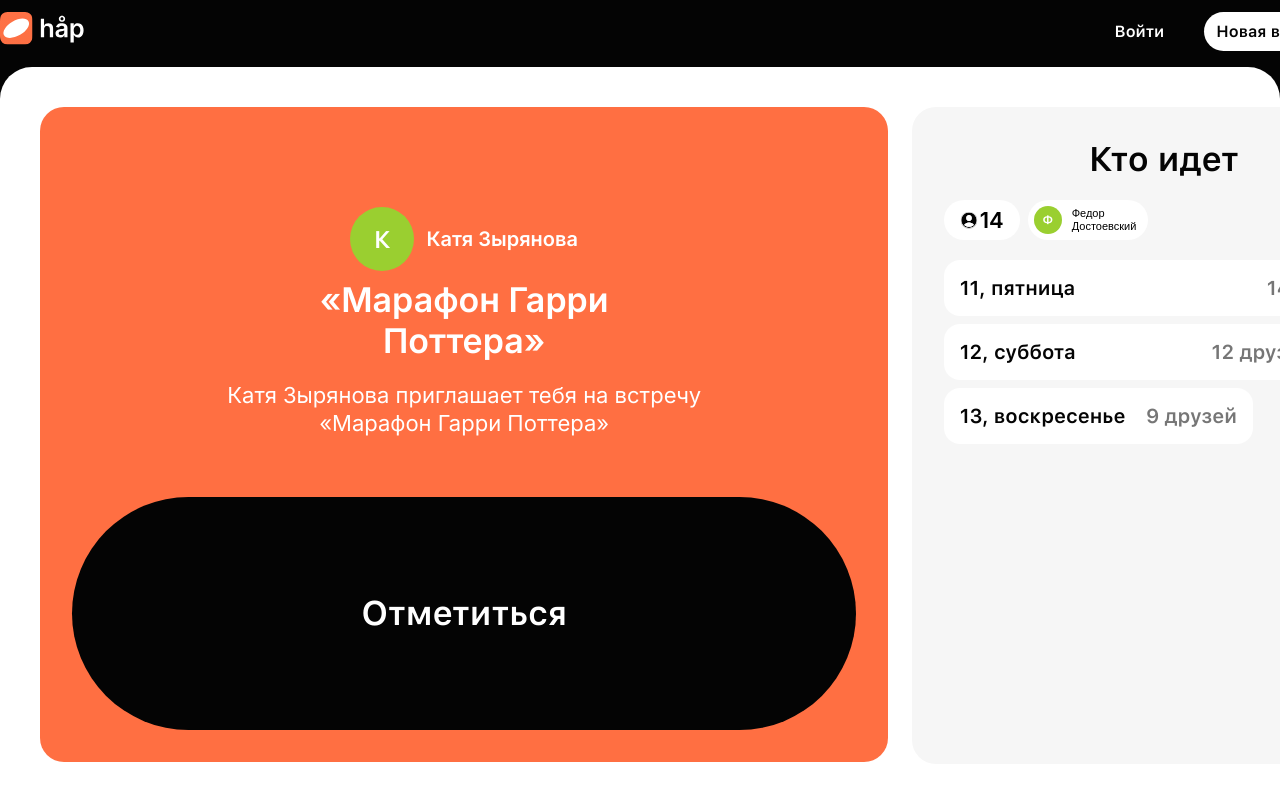
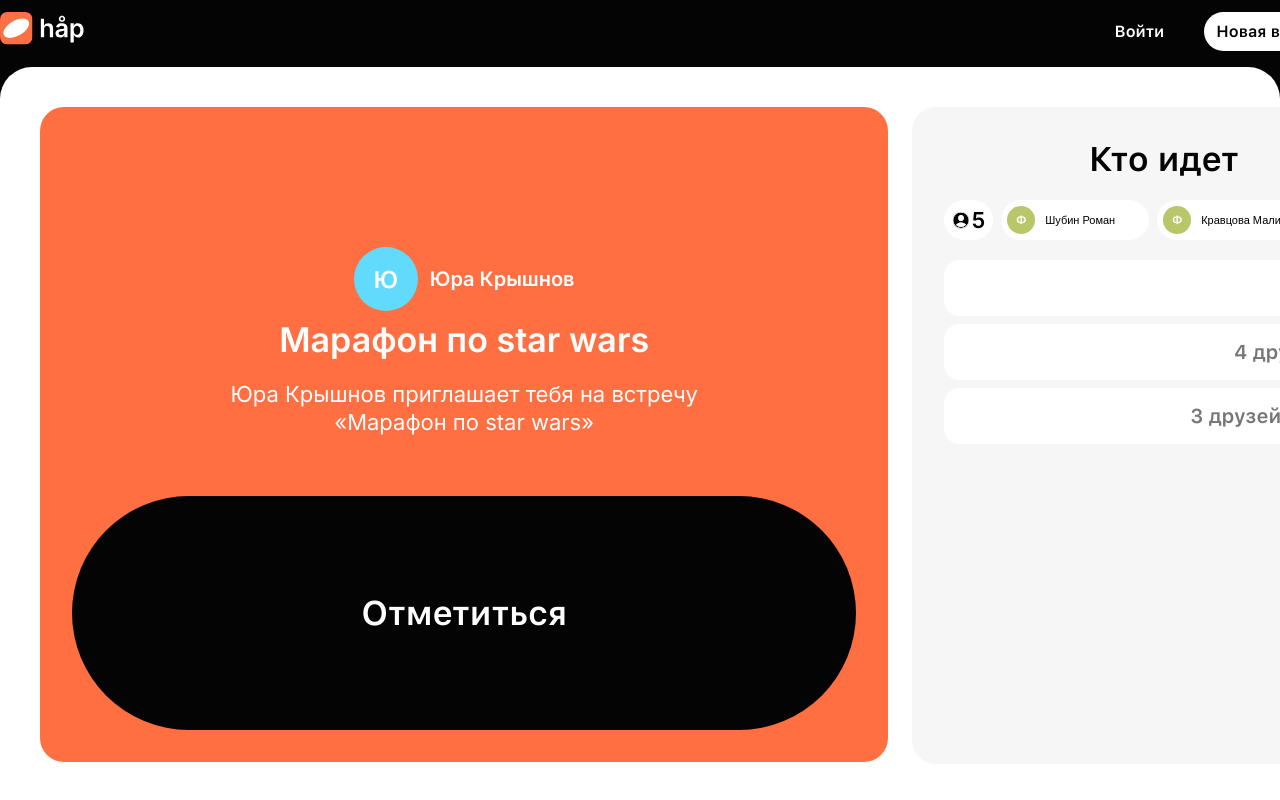
Before and after one commit to ruby-dissidents/consumer, a React (Create React App) app: page /marking in a window 1280 px wide. Shown: the top 800 px of the page. Built offline with nearby package versions, Linux system fonts and the light colour scheme.

Commit message:
fea: Added marking card

```diff
--- a/src/components/MarkingCard/_marking_card.styles.css
+++ b/src/components/MarkingCard/_marking_card.styles.css
@@ -13,7 +13,7 @@
 
 .d_map_marking_card_author_img {
   border-radius: 100px;
-  background-color: #9ACF30;
+  background-color: #61dafb;
   width: 64px;
   height: 64px;
   display: flex;
--- a/src/components/PageWrapper/Fragment/_EventNavBar.jsx
+++ b/src/components/PageWrapper/Fragment/_EventNavBar.jsx
@@ -2,6 +2,7 @@
 import { Link } from "react-router-dom"
 
 import IconClose from "../../../assets/images/icon-close.svg"
+import { marking } from "../../../constants"
 
 export const EventNavBar = () => {
   const [isOpenModal, setIsOpenModal] = useState(false)
@@ -9,7 +10,7 @@
   return (
     <div className="d_pw_navbar">
       <div style={{ display: "flex", flexDirection: "column" }}>
-        <div className="d_pw_navbar_title">«Марафон Гарри Поттера»</div>
+        <div className="d_pw_navbar_title">{marking.eventName}</div>
         <div className="d_pw_navbar_description">Укажи день и время когда тебе будет удобно</div>
       </div>
       <button className="d_pw_navbar_link" onClick={() => setIsOpenModal((prevState) => !prevState)} children="Далее" />
--- a/src/components/StatisticsCard/_StatisticsCard.jsx
+++ b/src/components/StatisticsCard/_StatisticsCard.jsx
@@ -2,29 +2,33 @@
 
 import IconUser from "../../assets/images/icon-users.svg"
 import "./_statistics_card.styles.css"
+import { getRandomColor } from "../../constants"
 
-export const StatisticsCard = ({ statistics }) => (
+export const StatisticsCard = ({ statistics, users }) => (
   <div className="d_map_statistics">
     <div className="d_map_statistics_title">Кто идет</div>
     <div className="d_map_users">
       <div className="d_map_number_users">
         <img src={IconUser} alt="icon user" width="18" height="18" />
-        14
+        {users.length - 1}
       </div>
       <div className="d_ce_scroll">
-        <div className="d_ce_participant">
-          <div className="d_ce_participant_avatar">Ф</div>
-          <div className="d_ce_participant_title">
-            Федор <br /> Достоевский
-          </div>
-        </div>
+        {users.map(
+          (item, index) =>
+            index !== 0 && (
+              <div className="d_ce_participant">
+                <div className="d_ce_participant_avatar" style={getRandomColor()} children="Ф" />
+                <div className="d_ce_participant_title">{item.name}</div>
+              </div>
+            )
+        )}
       </div>
     </div>
     <div className="d_map_statistics_list">
-      {statistics.map(({ date, numberOfFriends, width }) => (
-        <div className="d_map_statistics_list_item" style={{ width: `${width}%` }} key={numberOfFriends}>
-          <div className="d_map_statistics_list_item_title">{date}</div>
-          <div className="d_map_statistics_list_item_friends">{numberOfFriends} друзей</div>
+      {statistics.map(({ fullData, users, level }, index) => (
+        <div className="d_map_statistics_list_item" style={{ width: `calc(${level} - 7%)` }} key={level}>
+          <div className="d_map_statistics_list_item_title">{fullData}</div>
+          <div className="d_map_statistics_list_item_friends">{index <= 2 ? users - 1 : users} друзей</div>
         </div>
       ))}
     </div>
--- a/src/constants/_common.js
+++ b/src/constants/_common.js
@@ -1 +1,20 @@
-export const userList = ["Антон Лавреньтев", "Алена Евтушенко"]
+const colors = [
+  "#42ff9a",
+  "#2B2B2B",
+  "#bac66a",
+  "#9ACF30",
+  "#fbca61",
+  "#AAFF42FF",
+  "#42FF9AFF",
+  "#C66A6AFF",
+  "#BAC66AFF",
+  "#71e75f",
+]
+
+export function getRandomColor() {
+  const randomColor = colors[Math.floor(Math.random() * colors.length)]
+
+  return {
+    backgroundColor: randomColor,
+  }
+}
--- a/src/constants/_events.js
+++ b/src/constants/_events.js
@@ -4,19 +4,19 @@
   {
     link: "/event-page/0",
     title: "Марафон \n по star wars",
-    data: "июнь: 21, 6-6, 6; июнь: 22, 23, 24",
+    data: "июнь: 22, 23, 24",
     color: "#FF6F42",
   },
   {
     link: "/event-page/1",
     title: "Согласование отчетности ЭЕС-715",
-    data: "июнь: 1, 1-6, 7; июнь: 5, 6",
+    data: "июнь: 5, 6",
     color: "#2B2B2B",
   },
   {
     link: "/event-page/2",
     title: "Летний выезд на природу",
-    data: "июнь: 6, 1-6, 7; июнь: 10, 12",
+    data: "июнь: 10, 12",
     color: "#836AC6",
   },
 ]
@@ -68,6 +68,27 @@
 
 const usersSlice = [...users]
 
+const statistics = [
+  {
+    date: "22 июн, ср",
+    fullDat: "22, среда",
+    users: 6,
+    level: "100%",
+  },
+  {
+    date: "23 июн, чт",
+    fullDat: "23, четверг",
+    users: 5,
+    level: "90%",
+  },
+  {
+    date: "24 июн, пт",
+    fullDat: "24, четверг",
+    users: 4,
+    level: "80%",
+  },
+]
+
 export const eventMdSW = [
   {
     title: "Марафон по star wars",
@@ -102,22 +123,13 @@
         users: usersEvent2,
       },
     ],
-    statistics: [
-      {
-        date: "22 июн, ср",
-        users: 6,
-        level: "100%",
-      },
-      {
-        date: "23 июн, чт",
-        users: 5,
-        level: "90%",
-      },
-      {
-        date: "24 июн, пт",
-        users: 4,
-        level: "80%",
-      },
-    ],
+    statistics: [...statistics],
   },
 ]
+
+export const marking = {
+  eventName: "Марафон по star wars",
+  org: "Юра Крышнов",
+  users: users,
+  statistics: [...statistics],
+}
--- a/src/pages/EventPage/fragment/CardEvent/_CardEvent.jsx
+++ b/src/pages/EventPage/fragment/CardEvent/_CardEvent.jsx
@@ -1,6 +1,7 @@
 import React from "react"
 
 import "./_card_event.styles.css"
+import { getRandomColor } from "../../../../constants"
 
 export const CardEvent = ({ title, active = false, setIsOpenModalInvite, number, users }) => {
   const classNameParticipants = active ? "d_ce free" : "d_ce"
@@ -18,7 +19,7 @@
             <div className="d_ce_scroll">
               {users.map(({ name }) => (
                 <div className="d_ce_participant" key={name}>
-                  <div className="d_ce_participant_avatar">{name[0]}</div>
+                  <div className="d_ce_participant_avatar" style={getRandomColor()} children={name[0]} />
                   <div className="d_ce_participant_title">{name}</div>
                 </div>
               ))}
--- a/src/pages/EventPage/fragment/CardEvent/_card_event.styles.css
+++ b/src/pages/EventPage/fragment/CardEvent/_card_event.styles.css
@@ -48,12 +48,15 @@
 }
 
 .d_ce_scroll {
+    width: 1000px;
     display: flex;
+    overflow: hidden;
 }
 
 .d_ce_participant {
     border-radius: 20px;
     background: #FFFFFF;
+    min-width: 130px;
     display: flex;
     align-items: center;
     margin-right: 8px;
--- a/src/pages/EventPage/fragment/ModalInvite/_ModalInvite.jsx
+++ b/src/pages/EventPage/fragment/ModalInvite/_ModalInvite.jsx
@@ -3,6 +3,7 @@
 import IconClose from "../../../../assets/images/icon-close.svg"
 import { statisticsTimes } from "./_constants"
 import "./_modal_invite.css"
+import { getRandomColor } from "../../../../constants"
 
 export const ModalInvite = ({ isOpen, setIsOpenModalInvite, statistics }) => {
   function getStartLine({ timeLine }) {
@@ -41,7 +42,7 @@
             <div className="d_ep_users_title">Участники</div>
             {statistics.users.map(({ name }) => (
               <div className="d_ep_user" key={name}>
-                <div className="d_ep_user_avatar" children={name[0]} />
+                <div className="d_ep_user_avatar" style={getRandomColor()} children={name[0]} />
                 {name}
               </div>
             ))}
--- a/src/pages/EventPage/fragment/ModalUser/_ModalUser.jsx
+++ b/src/pages/EventPage/fragment/ModalUser/_ModalUser.jsx
@@ -2,6 +2,7 @@
 
 import IconClose from "../../../../assets/images/icon-close.svg"
 import "./_modal_user.css"
+import { getRandomColor } from "../../../../constants"
 
 export const ModalUser = ({ isOpen, setIsOpenModalUsers, participants }) => {
   if (!isOpen) return null
@@ -18,7 +19,7 @@
         <div className="d_ep_invite_user_lists">
           {participants.map(({ name }) => (
             <div className="d_ep_invite_user" key={name}>
-              <div className="d_ep_invite_user_avatar" children={name[0]} />
+              <div className="d_ep_invite_user_avatar" style={getRandomColor()} children={name[0]} />
               <div className="d_ep_invite_user_text" children={name} />
             </div>
           ))}
--- a/src/pages/MarkingPage/_constants.js
+++ /dev/null
@@ -1,16 +0,0 @@
-export const statistics = [
-  {
-    date: "11, пятница",
-    numberOfFriends: "14",
-  },
-  {
-    date: "12, суббота",
-    numberOfFriends: "12",
-    width: 80,
-  },
-  {
-    date: "13, воскресенье",
-    numberOfFriends: "9",
-    width: 63,
-  },
-]
--- a/src/pages/MarkingPage/index.jsx
+++ b/src/pages/MarkingPage/index.jsx
@@ -2,20 +2,20 @@
 import { Link } from "react-router-dom"
 
 import { MarkingCard, StatisticsCard } from "../../components"
-import { statistics } from "./_constants"
+import { marking } from "../../constants"
 import "./_marking_page.css"
 
 const MarkingPage = () => (
   <div className="d_container d_mp_container">
     <MarkingCard
-      author="Катя Зырянова"
-      title="«Марафон Гарри Поттера»"
-      description="Катя Зырянова приглашает тебя на встречу «Марафон Гарри Поттера»"
+      author={marking.org}
+      title={marking.eventName}
+      description={`${marking.org} приглашает тебя на встречу «${marking.eventName}»`}
       color="#FF6F42"
     >
       <Link to="/time-slots" className="d_map_marking_card_link" children="Отметиться" />
     </MarkingCard>
-    <StatisticsCard statistics={statistics} />
+    <StatisticsCard statistics={marking.statistics} users={marking.users} />
   </div>
 )
 
```
